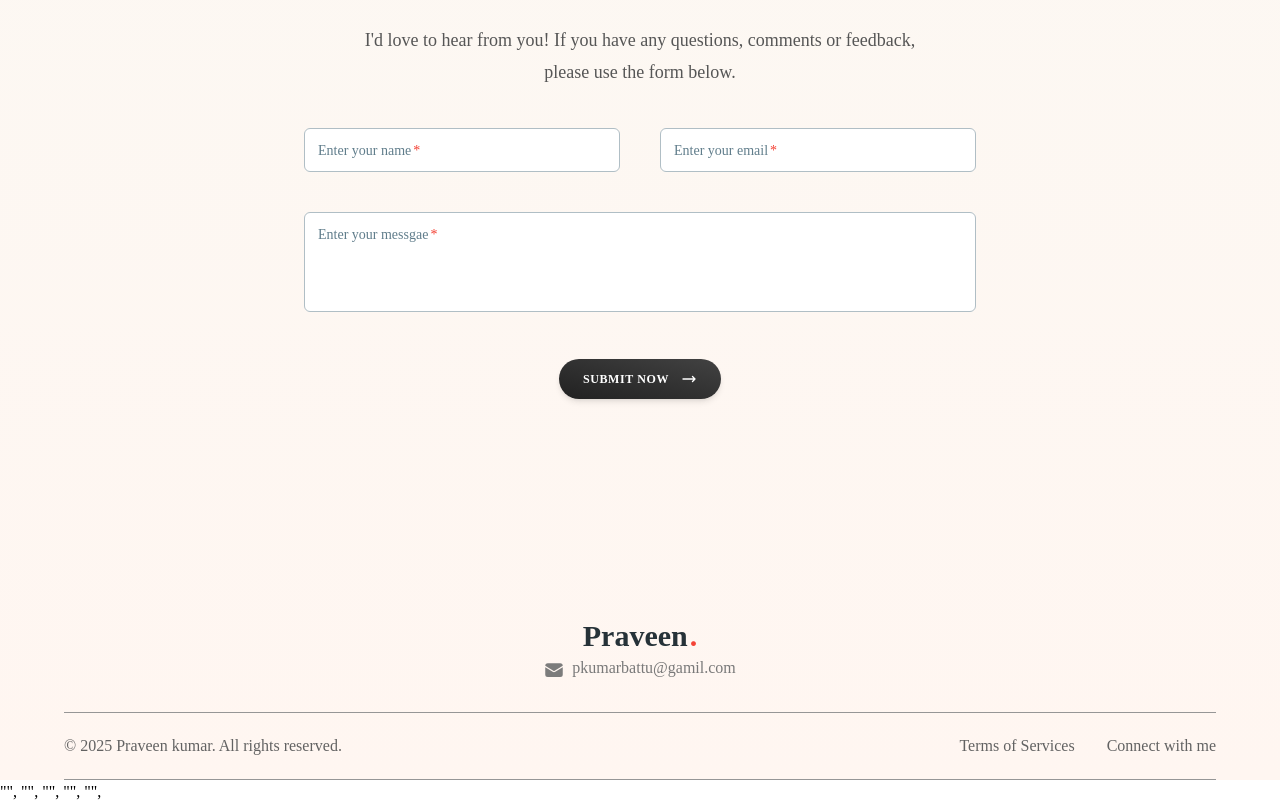
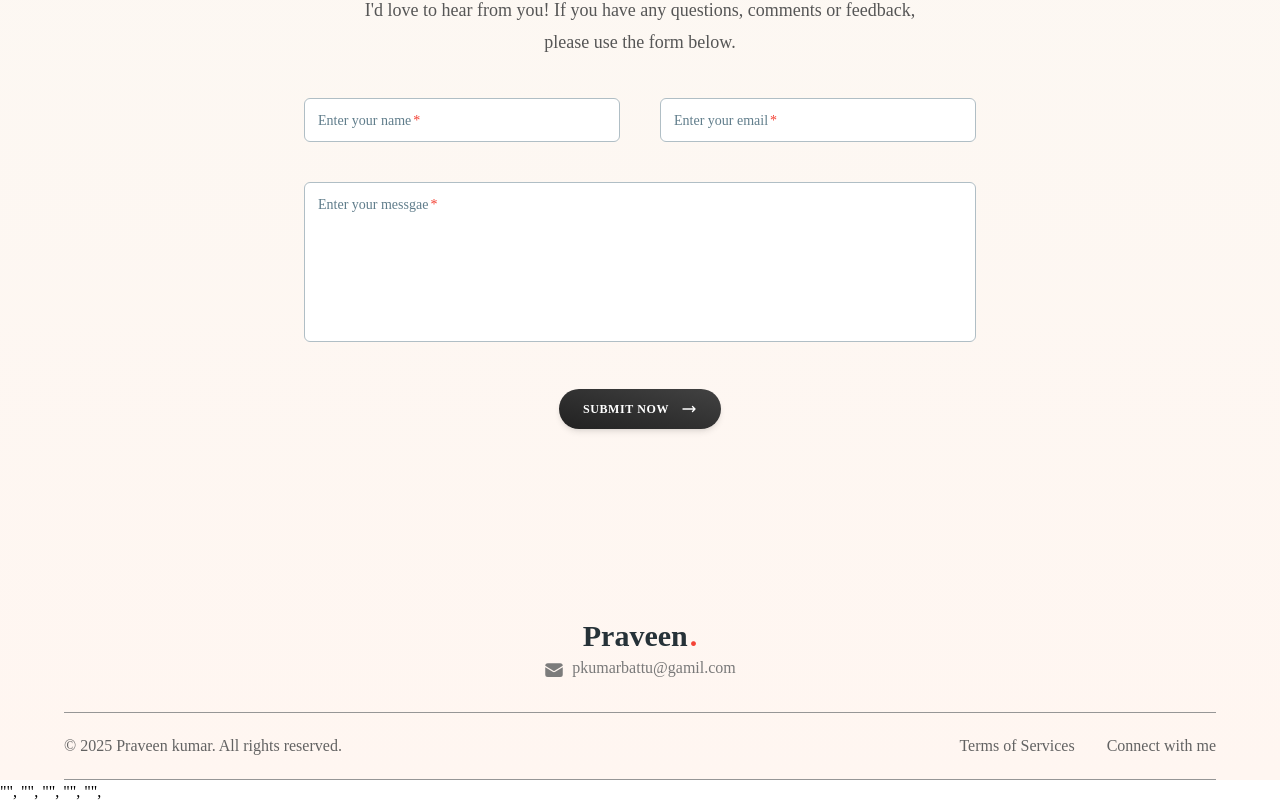
Before and after one commit to praveen-1916/My-Portfolio, a React (Vite) app in the folder frontend/: page / in a window 1280 px wide. Shown: the part 3424-4228 px from the top of the page. Built offline with nearby package versions, Linux system fonts and the light colour scheme.

Commit message:
fifth commit

```diff
--- a/frontend/src/components/Contact.jsx
+++ b/frontend/src/components/Contact.jsx
@@ -121,7 +121,7 @@ function Contact() {
                 label="Enter your messgae"
                 required
                 minLength={5}
-                className="bg-white h-[160px] tracking-wide text-xl"
+                className="bg-white min-h-[160px] tracking-wide text-xl"
               />
             </motion.div>
             <motion.div
```
